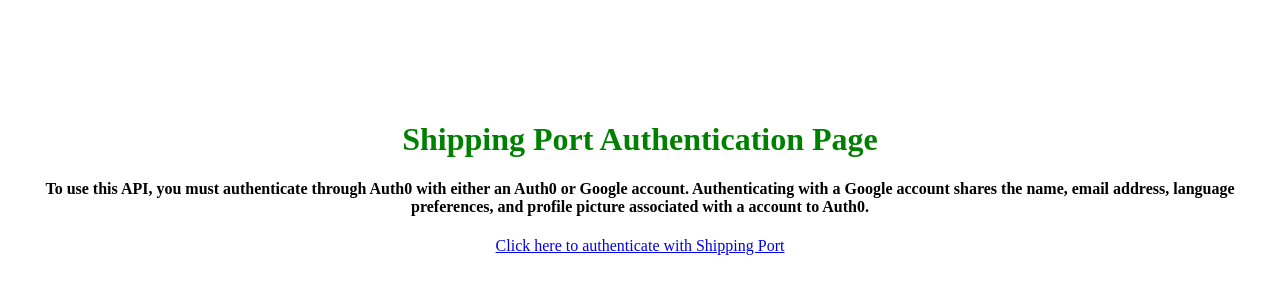
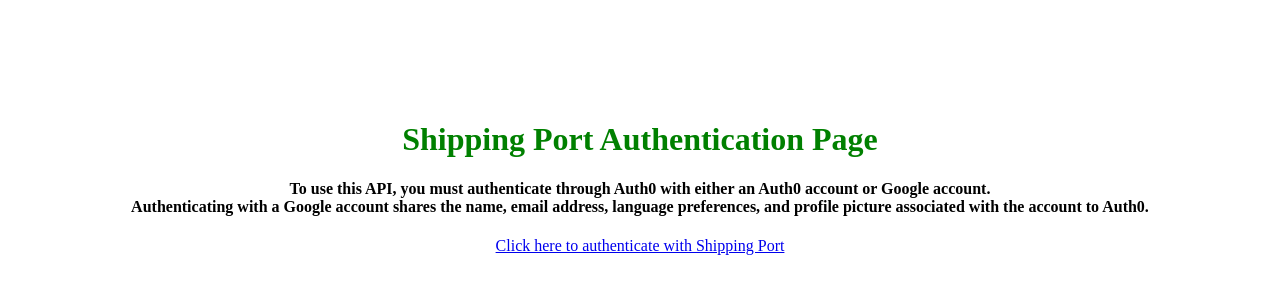
Before and after one commit to cmcverry/shipping-port, a Flask app: page / in a window 1280 px wide. Shown: the top 300 px of the page. Run offline with Flask 2, Linux system fonts and the light colour scheme.

Commit message:
fixes to documentation

```diff
--- a/templates/index.html
+++ b/templates/index.html
@@ -9,9 +9,10 @@
 </head>
 <body>
         <h1>Shipping Port Authentication Page</h1>
-        <h4>To use this API, you must authenticate through Auth0 with either an Auth0 or Google account.
+        <h4>To use this API, you must authenticate through Auth0 with either an Auth0 account or Google account.
+        <br>
             Authenticating with a Google account shares the name, email address, language preferences, and profile picture
-            associated with a account to Auth0.
+            associated with the account to Auth0.
         </h4>
         <p><a href="/weblogin">Click here to authenticate with Shipping Port</a></p>
 
--- a/templates/info.html
+++ b/templates/info.html
@@ -15,7 +15,7 @@
         <h3>Unique ID associated with user: </h3>
         <div id="user_id">{{session.userinfo.sub}}</div>
         <br>
-        <h3>JavaScript Web Token (JWT) generated by Auth0:</h3>
+        <h3>JSON Web Token (JWT) generated by Auth0:</h3>
         <h4>Copy/Paste the JWT below into the Authorization header of requests made to the API.
         Read the API's documentation for more info on HTTP request specifications. </h4>
         <div id="jwt">{{session.id_token}}</div>
```
Also changed, not shown: routes/login.py (+5 -2 lines), README.md, 1 other file.
